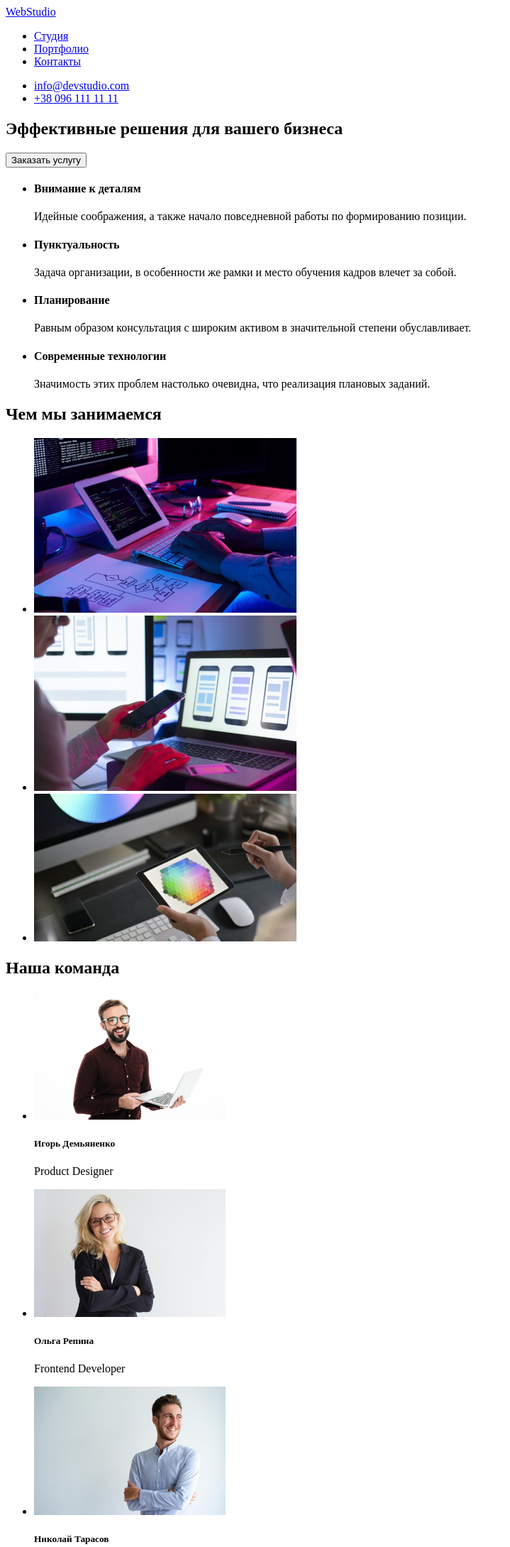
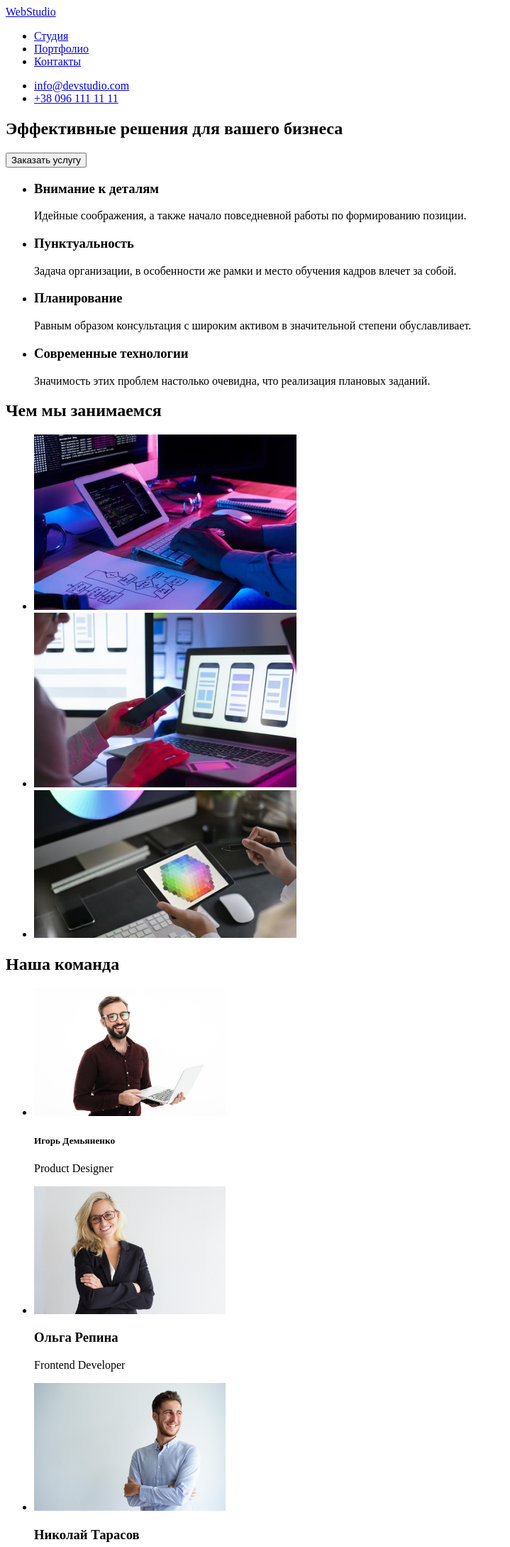
Before and after one commit to Alexkmd/goit-markup-hw-01, a plain HTML site: page index.html in a window 1280 px wide. Shown: the top 2179 px of the page at 71% size, without its empty margins (0-719 px from the left). Drawn offline with Linux system fonts and the light colour scheme.

Commit message:
Заголовки
замена h4 на h3

```diff
--- a/index.html
+++ b/index.html
@@ -36,28 +36,28 @@
         <ul>
           <!--Operating principles title-->
           <li>
-            <h4>Внимание к деталям</h4>
+            <h3>Внимание к деталям</h3>
             <p>
               Идейные соображения, а также начало повседневной работы по
               формированию позиции.
             </p>
           </li>
           <li>
-            <h4>Пунктуальность</h4>
+            <h3>Пунктуальность</h3>
             <p>
               Задача организации, в особенности же рамки и место обучения кадров
               влечет за собой.
             </p>
           </li>
           <li>
-            <h4>Планирование</h4>
+            <h3>Планирование</h3>
             <p>
               Равным образом консультация с широким активом в значительной
               степени обуславливает.
             </p>
           </li>
           <li>
-            <h4>Современные технологии</h4>
+            <h3>Современные технологии</h3>
             <p>
               Значимость этих проблем настолько очевидна, что реализация
               плановых заданий.
@@ -111,17 +111,17 @@
               src="images/frontend-developer.jpg"
               alt="frontend-developer"
             />
-            <h5>Ольга Репина</h5>
+            <h3>Ольга Репина</h3>
             <p>Frontend Developer</p>
           </li>
           <li>
             <img width="270" src="images/marketing.jpg" alt="marketing" />
-            <h5>Николай Тарасов</h5>
+            <h3>Николай Тарасов</h3>
             <p>Marketing</p>
           </li>
           <li>
             <img width="270" src="images/ui-designer.jpg" alt="ui-designer" />
-            <h5>Михаил Ермаков</h5>
+            <h3>Михаил Ермаков</h3>
             <p>UI Designer</p>
           </li>
         </ul>
```
